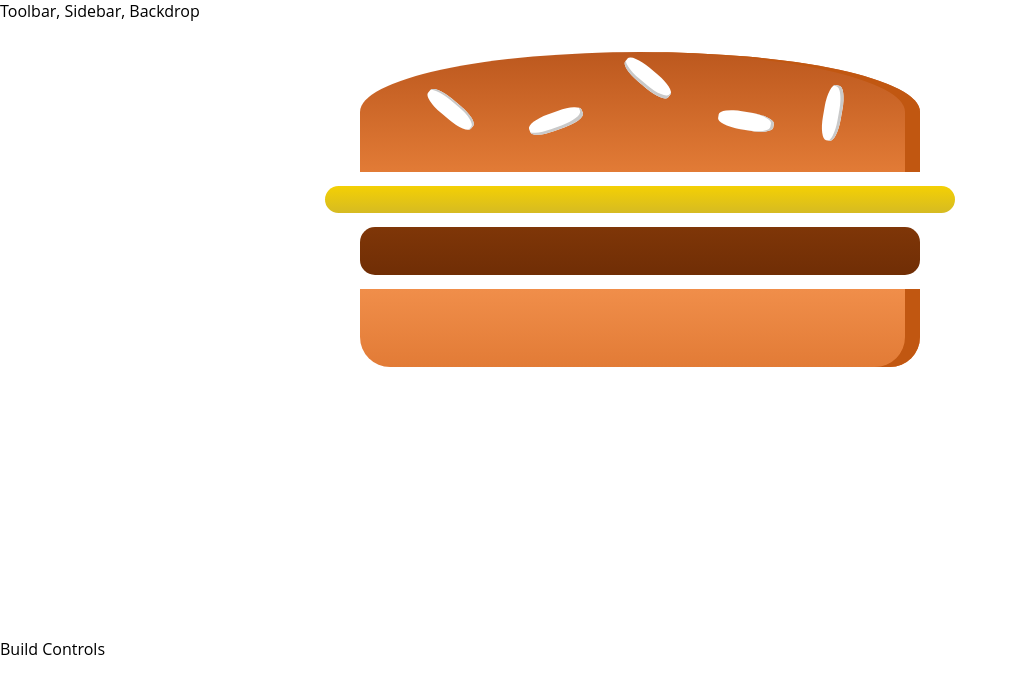
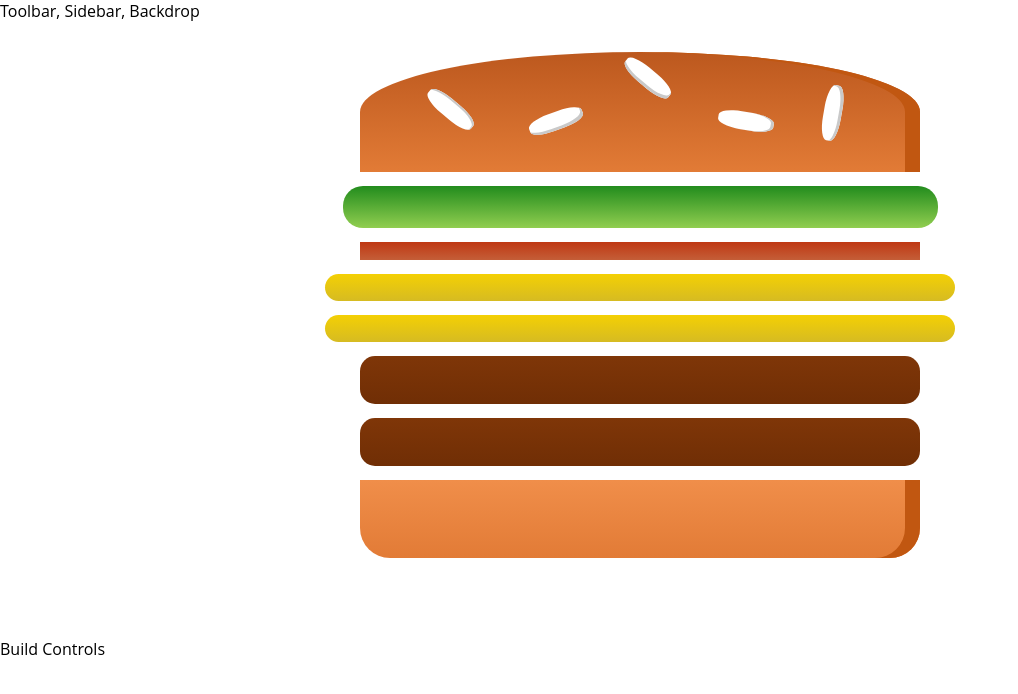
Before and after one commit to ProkofyevAlexander/react-the-complete-guide, a React app: page / in a window 1280 px wide. Shown: the top 694 px of the page, without its empty margins (0-1018 px from the left). Built offline with nearby package versions, Linux system fonts and the light colour scheme.

Commit message:
add ingredients parametrization to Burger component

```diff
--- a/src/components/Burger/Burger.js
+++ b/src/components/Burger/Burger.js
@@ -2,12 +2,19 @@
 import classes from './Burger.css';
 import BurgerIngredient from './BurgerIngredient/BurgerIngredient'
 
-const burger = () => {
+const burger = (props) => {
+    const ingredients = Object
+        .keys(props.ingredients)
+        .map((igKey) => {
+            return [...Array(props.ingredients[igKey])]
+                .map((_, i) => (
+                   <BurgerIngredient key={igKey + i} type={igKey}/>
+                ))
+        });
     return (
         <div className={classes.Burger}>
             <BurgerIngredient type="bread-top"/>
-            <BurgerIngredient type="cheese"/>
-            <BurgerIngredient type="meat"/>
+            {ingredients}
             <BurgerIngredient type="bread-bottom"/>
         </div>
     );
--- a/src/containers/BurgerBuilder/BurgerBuilder.js
+++ b/src/containers/BurgerBuilder/BurgerBuilder.js
@@ -1,12 +1,22 @@
-import React, {Component} from 'react';
+import React, { Component } from 'react';
 import Container from '../../hoc/Conteiner';
 import Burger from '../../components/Burger/Burger';
 
 class BurgerBuilder extends Component {
+
+    state = {
+        ingredients: {
+            salad: 1,
+            bacon: 1,
+            cheese: 2,
+            meat: 2
+        }
+    };
+
     render() {
         return (
             <Container>
-                <Burger/>
+                <Burger ingredients={this.state.ingredients}/>
                 <div>Build Controls</div>
             </Container>
         );
```
